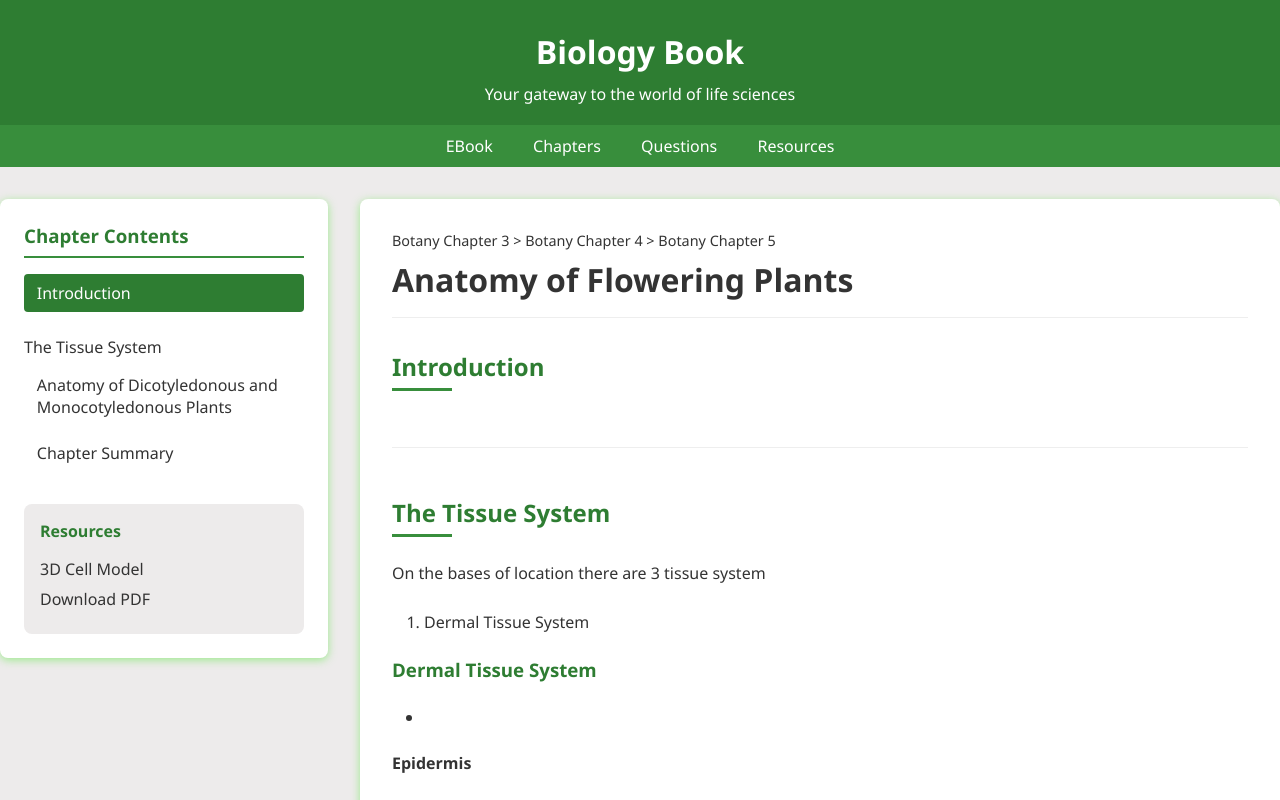
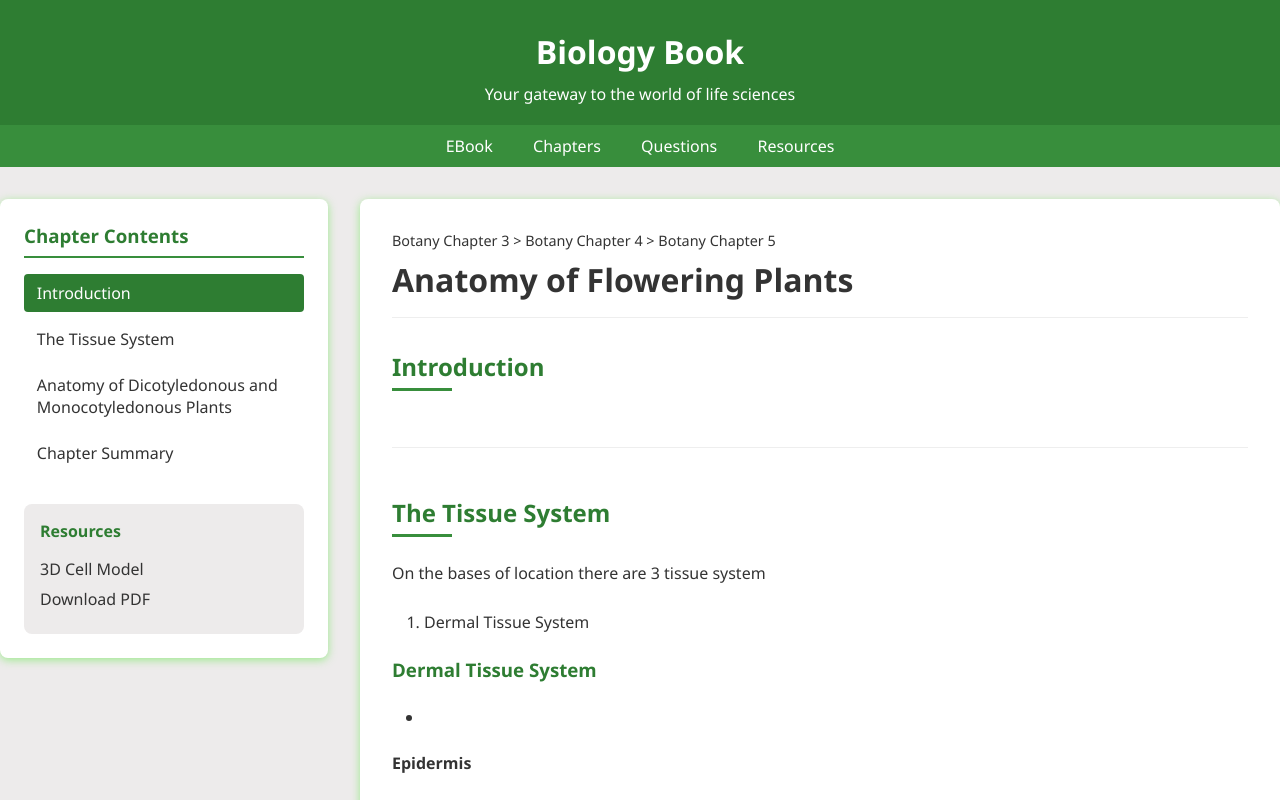
Before and after one commit to Wanttobecomeexpect/BIOLOGY-WEBSITES, a plain HTML site: page Bch5.html in a window 1280 px wide. Shown: the top 800 px of the page. Drawn offline with Linux system fonts and the light colour scheme.

Commit message:
Update Bch5.html

```diff
--- a/Bch5.html
+++ b/Bch5.html
@@ -414,7 +414,7 @@
             <h3>Chapter Contents</h3>
             <ul class="chapter-topics">
                 <li><a href="#introduction" class="active">Introduction</a></li>
-                <li><a href="#Tissue"></a>The Tissue System</li>
+                <li><a href="#Tissue">The Tissue System</a></li>
                 <li><a href="#Anatomy">Anatomy of Dicotyledonous and Monocotyledonous Plants</a></li>
                 <li><a href="#summary">Chapter Summary</a></li>
             </ul>
```
